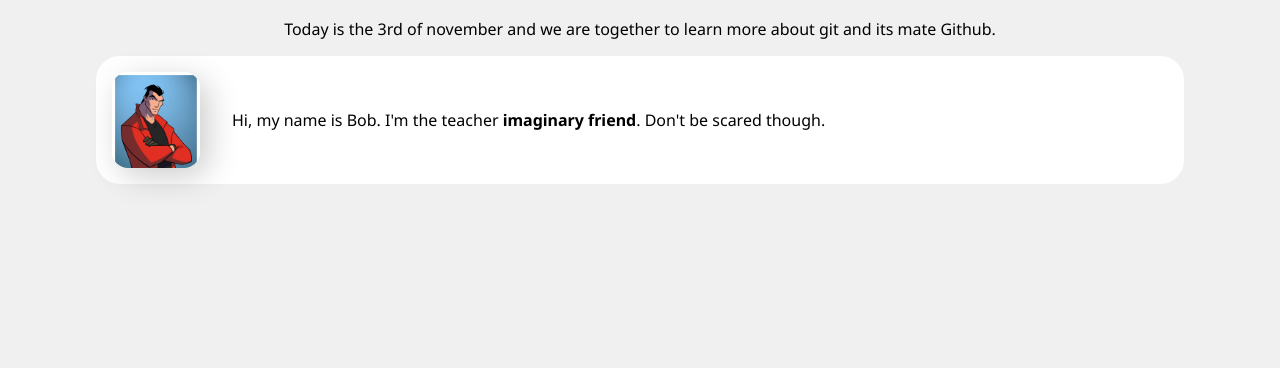
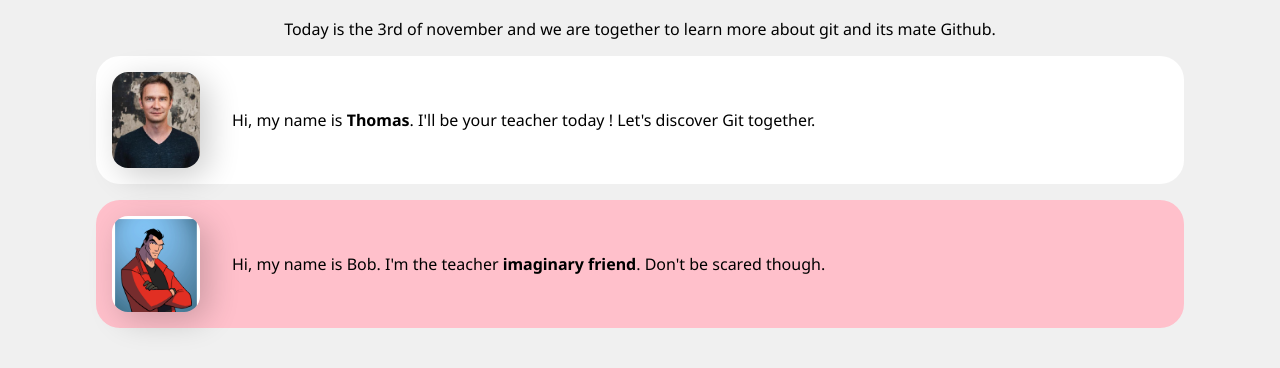
Before and after one commit to TDesmoul/git-sprint-thiga, a plain HTML site: page index.html in a window 1280 px wide. Shown: the part 64-432 px from the top of the page. Drawn offline with Linux system fonts and the light colour scheme; a web font is replaced by a local one.

Commit message:
added teacher section

```diff
--- a/index.html
+++ b/index.html
@@ -6,6 +6,12 @@
     <div class="container">
       <h1>Welcome to Git & Github Sprint</h1>
       <p>Today is the 3rd of november and we are together to learn more about git and its mate Github.</p>
+      <div class="section tdm-section">
+        <img src="images/tdesmoul.jpeg" alt="TDM">
+        <p>
+          Hi, my name is <strong>Thomas</strong>. I'll be your teacher today ! Let's discover Git together.
+        </p>
+      </div>
       <div class="section bob-section">
         <img src="images/bob_morane.jpg" alt="Bob Morane">
         <p>
--- a/style.css
+++ b/style.css
@@ -31,7 +31,7 @@ h1, h2, h3, h4 {
   text-align: left;
 }
 
-.bob-section img {
+.section img {
   width: 5.5rem;
   border-radius: 1rem;
   box-shadow: 0.5rem 0.5rem 2rem rgba(0, 0, 0, 0.2);
@@ -39,3 +39,7 @@ h1, h2, h3, h4 {
   object-fit: cover;
   object-position: top;
 }
+
+.bob-section {
+  background-color: pink;
+}
```
Also changed, not shown: images/tdesmoul.jpeg (added).
